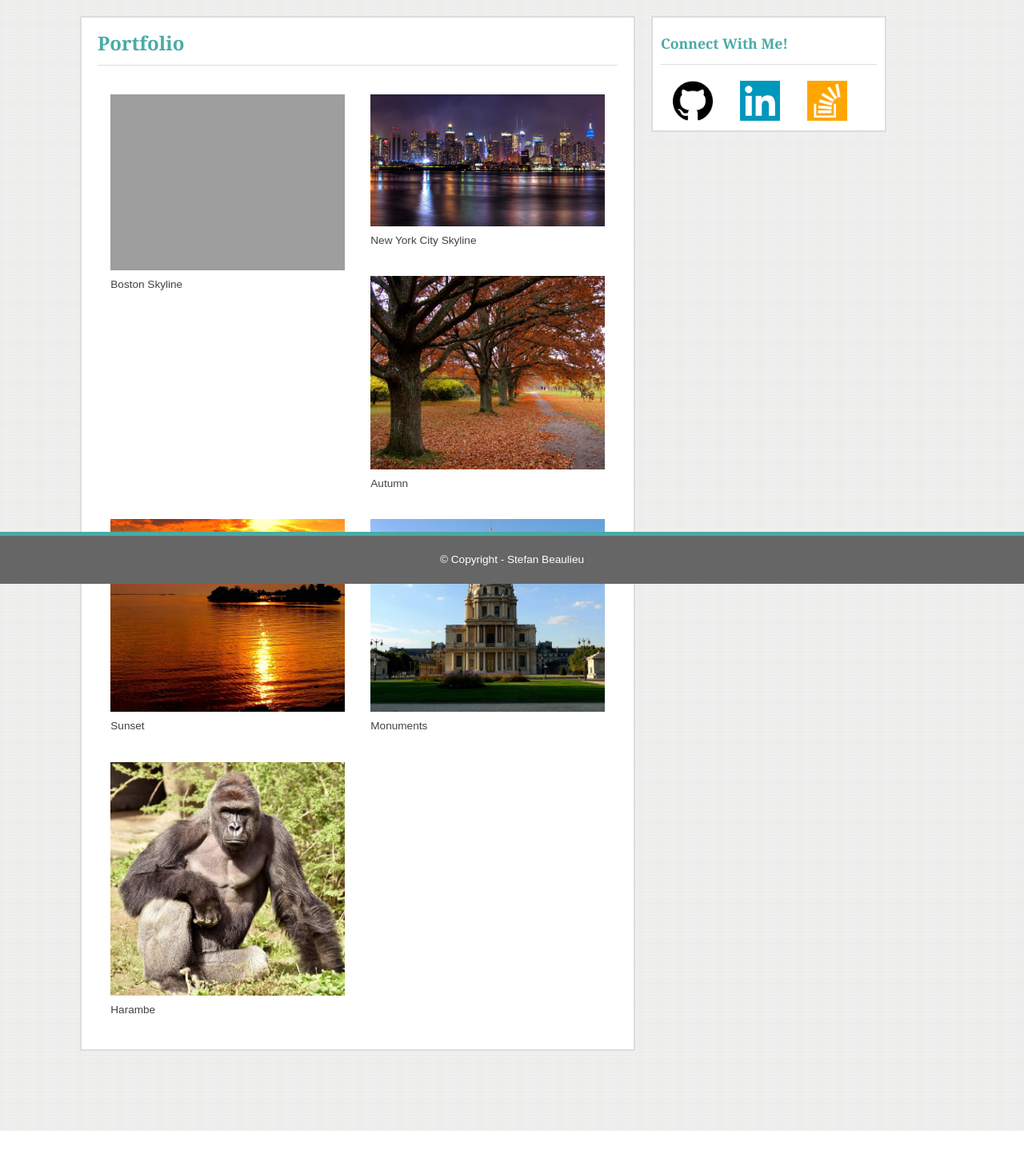
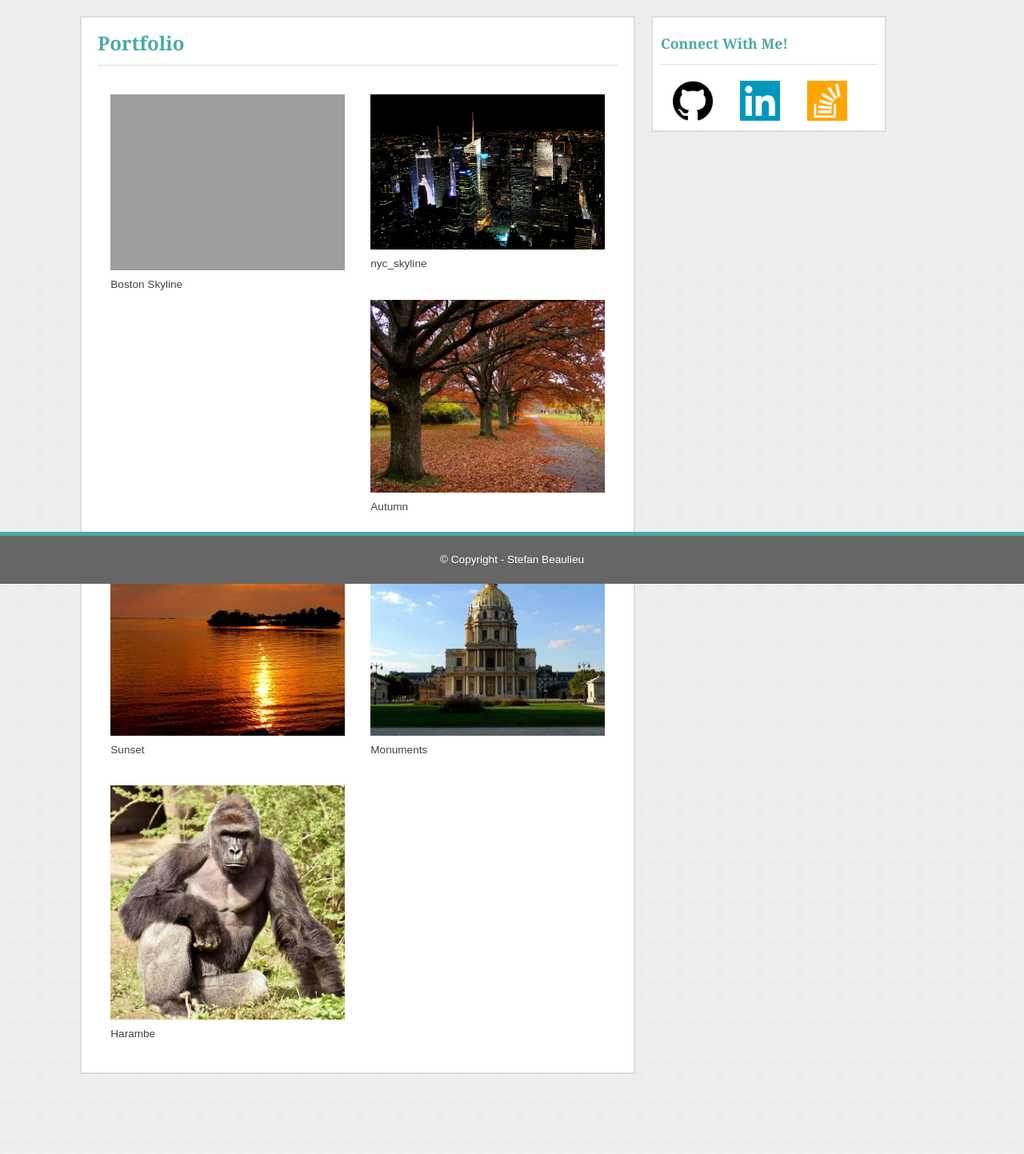
Before and after one commit to stefanbeaulieu/Basic-Portfolio, a PHP site: page /portfolio.html in a window 1280 px wide. Shown: the part 70-1513 px from the top of the page at 80% size. Before the commit the page ends 1484 px from the top, so only its background shows below. Run offline with PHP 8.4, Linux system fonts and the light colour scheme; grey boxes are pictures that could not be loaded.

Commit message:
Portfloio Complete without Tags

```diff
--- a/assets/css/style.css
+++ b/assets/css/style.css
@@ -168,6 +168,18 @@ img {
 	max-width: 100%;
 }
 
+.thumb {
+	width: 50px;
+	height: 50px;
+	padding: 0 15px 10px 15px;
+}
+
+
+
+/*********************************
+PAGE: About Me
+*********************************/
+
 #headshot {
 	widows: 200px;
 	height: 200px;
@@ -175,13 +187,6 @@ img {
 	padding: 0 20px 10px 10px;
 	border-radius: 20%;
 }
-
-.thumb {
-	width: 50px;
-	height: 50px;
-	padding: 0 15px 10px 15px;
-}
-
 
 
 
--- a/portfolio.html
+++ b/portfolio.html
@@ -43,10 +43,11 @@
 					</a>
 				</li>
 
+
 				<li>
 					<a href="assets/images/nyc_skyline.jpg">
-						<img src="assets/images/nyc_skyline.jpg" alt="New York City Skyline">
-						<p>New York City Skyline</p>
+						<img src="assets/images/nyc_skyline.jpg" alt="nyc_skyline">
+						<p>nyc_skyline</p>
 					</a>
 				</li>
 
```
Also changed, not shown: assets/images/nyc_skyline.jpg.
